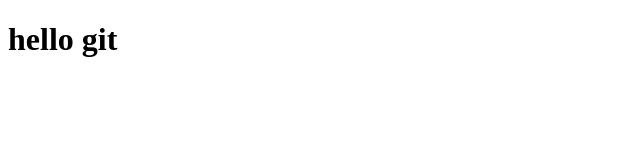
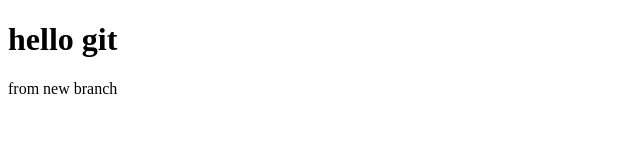
Before and after one commit to andrew-adell/github-first-app, a plain HTML site: page index.html in a window 1280 px wide. Shown: the whole page, without its empty margins (0-640 px from the left). Drawn offline with Linux system fonts and the light colour scheme.

Commit message:
style css

```diff
--- a/index.html
+++ b/index.html
@@ -9,6 +9,7 @@
 <body>
 
 <h1>hello git</h1>
+<p>from new branch</p>
 
 </body>
 
--- /dev/null
+++ b/style.css
@@ -0,0 +1,3 @@
+body{
+    background-color: brown;
+}
```
